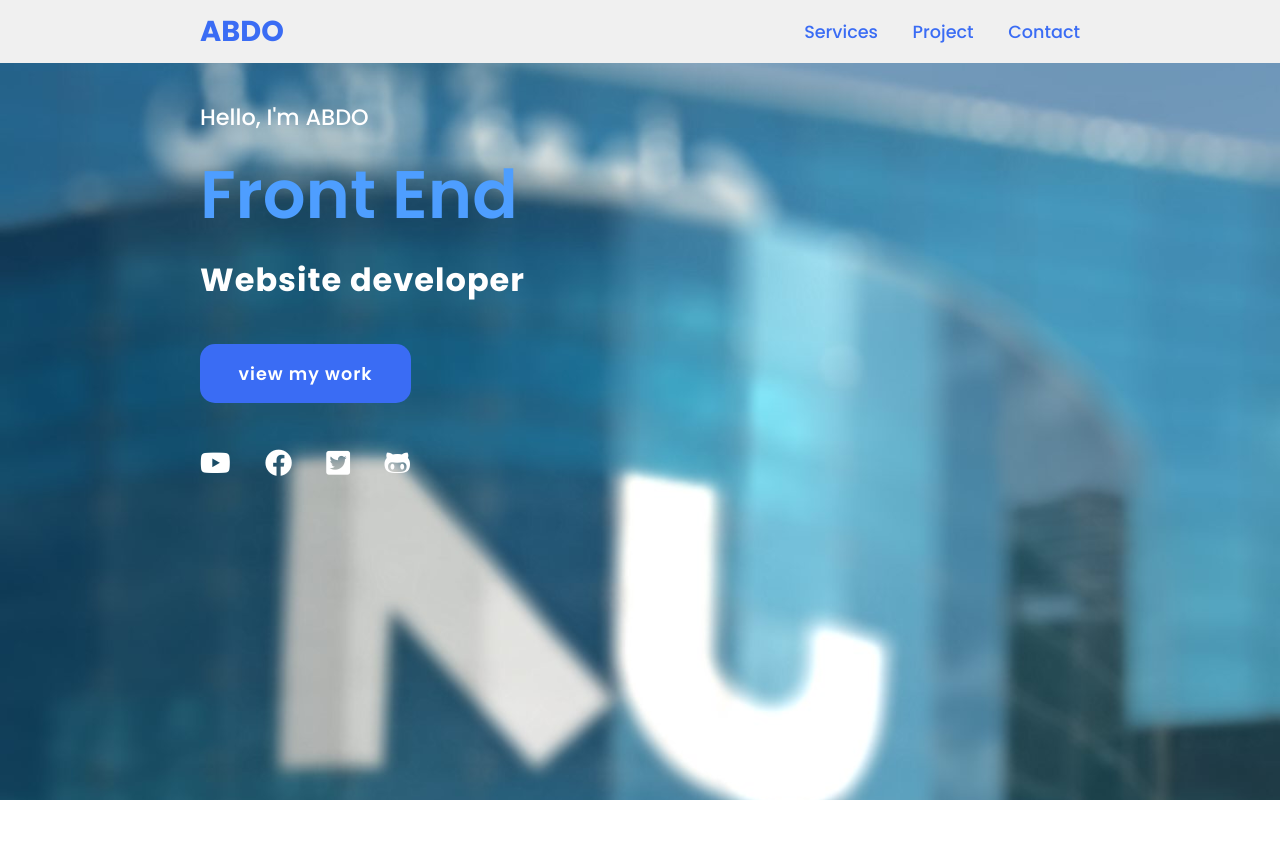
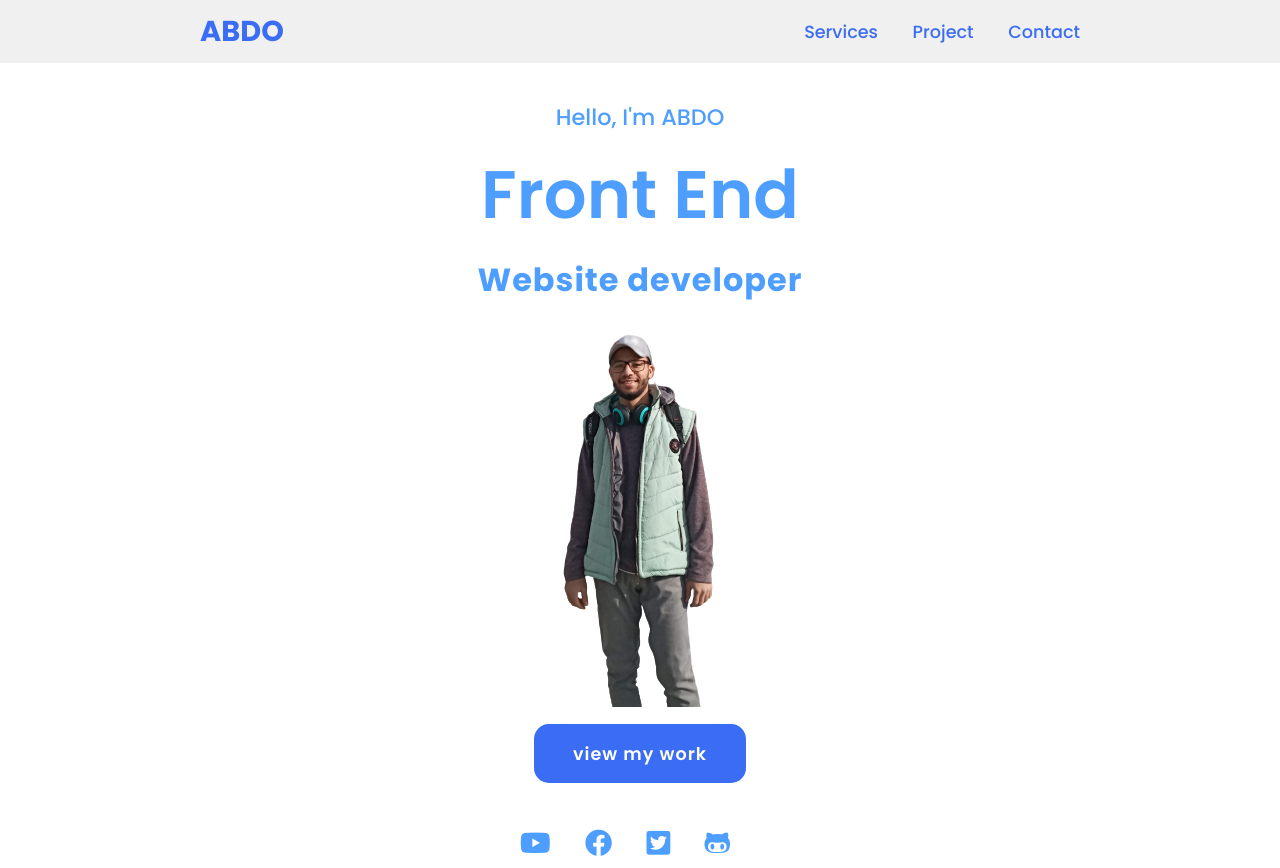
Before and after one commit to abdulazimaliabdulazim/Tamplat-3, a plain HTML site: page index.html in a window 1280 px wide. Shown: the top 868 px of the page. Drawn offline with Linux system fonts and the light colour scheme.

Commit message:
add imgase

```diff
--- a/css/style.css
+++ b/css/style.css
@@ -94,6 +94,7 @@
     justify-content: space-between;
     align-items: center;
     padding: 10px 200px;
+    top: 0;
 }
 .header .logo {
     text-decoration: none;
@@ -116,15 +117,22 @@
 
 /* Start Landing */
 .landing {
-    padding: 100px 200px;
+    display: flex;
+    justify-content: space-around;
+    flex-wrap: wrap;
+    margin-top: 100px;
+    text-align: center;
+}
+@media (min-width: 767px) {
+    .landing {
+        flex-direction: column;
+    }
+}
+.landing .container-soc-btn {
     width: 100%;
-    min-height: 100vh;
-    background: url(../image/aaa.jpg) no-repeat;
-    background-size: cover;
-    background-attachment: fixed;
 }
 .landing h2 {
-    color: var(--color-2);
+    color: #4e9eff;
     font-size: 1.4em;
     font-weight: 500;
 }
@@ -137,12 +145,12 @@
     text-transform: capitalize;
 }
 .landing h3 {
-    color: var(--color-2);
     font-size: 2em;
     font-weight: 700;
     letter-spacing: 1px;
     margin-top: 10px;
     margin-bottom: 30px;
+    color: #4e9eff;
 }
 .landing .main-btn {
     display: inline-block;
@@ -163,9 +171,9 @@
     background-color: #0a49f6;
 }
 .landing .social-icons a {
-    color: var(--color-2);
     font-size: 1.7em;
     margin-right: 30px;
+    color: #4e9eff;
 }
 /* End Landing */
 
@@ -247,7 +255,7 @@
 }
 .project .content .boxing .image img {
     width: 100%;
-    height: 100%;
+    min-height: 250px;
 }
 .project .content .boxing .infoo {
     padding: 1em;
--- a/index.html
+++ b/index.html
@@ -29,15 +29,26 @@
 
     <!-- Start Landing -->
     <div class="landing">
+
+        <div class="text-info">
             <h2>Hello, I'm ABDO <br><span>front end</span></h2>
             <h3>Website developer</h3>
-                <a href="#project" class="main-btn">view my work</a>
+        </div>
+
+        <div class="image">
+            <img src="image/aaa.png" alt="">
+        </div>
+
+        <div class="container-soc-btn">
+            <a href="#project" class="main-btn">view my work</a>
             <div class="social-icons">
                 <a href="https://www.youtube.com/channel/UC76270XLCUK5PDvphaxke0Q"><i class="fab fa-youtube"></i></a>
                 <a href="https://web.facebook.com/?_rdc=1&_rdr"><i class="fab fa-facebook"></i></a>
                 <a href="#"><i class="fab fa-twitter-square"></i></a>
                 <a href="https://github.com/ABDOALI124"><i class="fab fa-github-alt"></i></a>
             </div>
+        </div>
+
     </div>
     <!-- End Landing -->
 
@@ -82,13 +93,13 @@
         <div class="content">
             <div class="boxing">
                 <div class="image">
-                    <img src="image/ويب1.jpg" />
+                    <img src="image/Screenshot 2023-02-21 103332.png" />
                 </div>
                 <div class="infoo">
-                    <p class="p-one">Lorem ipsum dolor sit amet, consectetur adipisicing elit. Modi, est. Consectetur numquam voluptatum illo cum deleniti rem, iure consequuntur distinctio voluptatibus incidunt quam. Dolor est minus cumque. Nulla, maxime velit!</p>
+                    <p class="p-one">موقع الدكتور هيثم طلعت تفاصيل الموقع:- عدد صفحات الموقع (4) :- _الصفحة الرئيسية _صفحة المرثيات _صفحة من نحن _ صفحة اللغة الانجليزية</p>
                     <strong>
                         <span>Dev Books</span>
-                        <a href="file:///C:/Users/hp/OneDrive/Desktop/%D9%85%D8%B4%D8%B1%D9%88%D8%B9%D9%8A%20%20%204%20%D8%A7%D9%84%D8%B1%D8%A7%D8%A8%D8%B9/andex.html" class="more-details">More details</a>
+                        <a href="https://abdulazimaliabdulazim.github.io/haitham/" class="more-details">More details</a>
                     </strong>
                 </div>
             </div>
```
Also changed, not shown: image/Screenshot 2023-02-21 103332.png (added), image/aaa.jpg (deleted), image/aaa.png (added).
